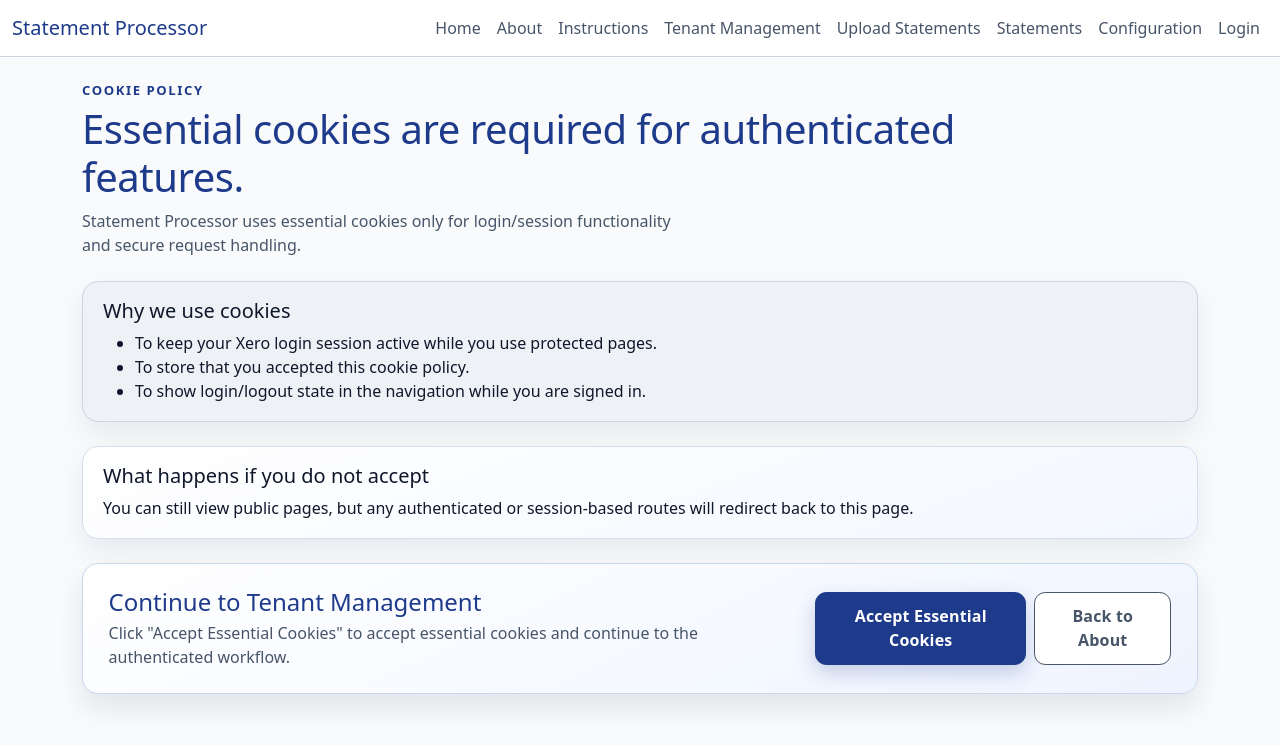
After one commit to olliesaull/statement-processor, a Flask app: page /cookies in a window 1280 px wide. The commit adds this page. Shown: the top 745 px of the page. Run offline with Flask 3, Linux system fonts and the light colour scheme; some libraries are stand-ins or nearby versions.

Commit message:
Added cookie logic

```diff
--- a/service/app.py
+++ b/service/app.py
@@ -31,7 +31,17 @@ from core.models import StatementItem
 from logger import logger
 from sync import check_load_required, sync_data
 from tenant_data_repository import TenantDataRepository, TenantStatus
-from utils.auth import active_tenant_required, block_when_loading, route_handler_logging, save_xero_oauth2_token, scope_str, xero_token_required
+from utils.auth import (
+    active_tenant_required,
+    block_when_loading,
+    clear_session_is_set_cookie,
+    has_cookie_consent,
+    route_handler_logging,
+    save_xero_oauth2_token,
+    scope_str,
+    set_session_is_set_cookie,
+    xero_token_required,
+)
 from utils.dynamo import (
     add_statement_to_table,
     delete_statement_data,
@@ -486,6 +496,13 @@ def instructions():
 def about():
     """Render the about page."""
     return render_template("about.html")
+
+
+@app.route("/cookies")
+@route_handler_logging
+def cookies():
+    """Render the cookie policy and consent page."""
+    return render_template("cookies.html")
 
 
 @app.route("/statements")
@@ -1560,6 +1577,10 @@ def configs():
 def login():
     """Start the Xero OAuth flow and redirect to the authorize URL."""
     logger.info("Login initiated")
+    if not has_cookie_consent():
+        logger.info("Login blocked; cookie consent missing")
+        return redirect(url_for("cookies"))
+
     if not CLIENT_ID or not CLIENT_SECRET:
         return "Missing XERO_CLIENT_ID or XERO_CLIENT_SECRET env vars", 500
 
@@ -1576,6 +1597,10 @@ def login():
 @route_handler_logging
 def callback():  # pylint: disable=too-many-return-statements
     """Handle the OAuth callback, validate tokens, and load tenant context."""
+    if not has_cookie_consent():
+        logger.info("OAuth callback blocked; cookie consent missing")
+        return redirect(url_for("cookies"))
+
     # Handle user-denied or error cases
     error = request.args.get("error")
     if error is not None:
@@ -1646,7 +1671,8 @@ def callback():  # pylint: disable=too-many-return-statements
         _set_active_tenant(None)
 
     logger.info("OAuth callback processed", tenants=len(tenants))
-    return redirect(url_for("tenant_management"))
+    response = redirect(url_for("tenant_management"))
+    return set_session_is_set_cookie(response)
 
 
 @app.route("/logout")
@@ -1655,7 +1681,8 @@ def logout():
     """Clear the session and return to the landing page."""
     logger.info("Logout requested", had_tenant=bool(session.get("xero_tenant_id")))
     session.clear()
-    return redirect(url_for("index"))
+    response = redirect(url_for("index"))
+    return clear_session_is_set_cookie(response)
 
 
 @app.route("/.well-known/<path:path>")
--- a/service/static/assets/js/main.js
+++ b/service/static/assets/js/main.js
@@ -3,7 +3,84 @@ const getCsrfToken = () => {
   return meta ? meta.getAttribute("content") : "";
 };
 
+const COOKIE_CONSENT_COOKIE_NAME = "cookie_consent";
+const SESSION_IS_SET_COOKIE_NAME = "session_is_set";
+const ONE_YEAR_SECONDS = 60 * 60 * 24 * 365;
 const NAVBAR_SCROLLED_CLASS = "navbar-scrolled";
+
+const getCookie = (cookieName) => {
+  const cookies = document.cookie ? document.cookie.split(";") : [];
+  for (const cookie of cookies) {
+    const [rawKey, ...rawValue] = cookie.split("=");
+    if ((rawKey || "").trim() === cookieName) {
+      return rawValue.join("=");
+    }
+  }
+  return "";
+};
+
+const setCookie = (cookieName, value, maxAgeSeconds) => {
+  document.cookie = `${cookieName}=${value}; path=/; max-age=${maxAgeSeconds}; SameSite=Lax`;
+};
+
+const clearCookie = (cookieName) => {
+  document.cookie = `${cookieName}=; path=/; max-age=0; SameSite=Lax`;
+};
+
+const updateNavbarAuthLink = () => {
+  const authLink = document.getElementById("nav-auth-link");
+  if (!authLink) return;
+
+  const hasConsent = getCookie(COOKIE_CONSENT_COOKIE_NAME) === "true";
+  const isSessionSet = hasConsent && getCookie(SESSION_IS_SET_COOKIE_NAME) === "true";
+  const loginHref = authLink.dataset.loginHref || "/login";
+  const logoutHref = authLink.dataset.logoutHref || "/logout";
+  const loginLabel = authLink.dataset.loginLabel || "Login";
+  const logoutLabel = authLink.dataset.logoutLabel || "Logout";
+
+  authLink.href = isSessionSet ? logoutHref : loginHref;
+  authLink.textContent = isSessionSet ? logoutLabel : loginLabel;
+  const isActive = window.location.pathname === (isSessionSet ? logoutHref : loginHref);
+  authLink.classList.toggle("active", isActive);
+};
+
+const setupCookieConsentButton = () => {
+  if (window.location.pathname !== "/cookies") return;
+  const consentButton = document.getElementById("cookie-accept-button");
+  if (!consentButton) return;
+
+  consentButton.addEventListener("click", (event) => {
+    event.preventDefault();
+    setCookie(COOKIE_CONSENT_COOKIE_NAME, "true", ONE_YEAR_SECONDS);
+    window.location.href = consentButton.href;
+  });
+};
+
+const redirectForUnauthorizedResponse = async (response, fallbackUrl) => {
+  if (response.redirected && response.url.includes("/login")) {
+    clearCookie(SESSION_IS_SET_COOKIE_NAME);
+    window.location.href = response.url;
+    return true;
+  }
+
+  if (response.status !== 401) {
+    return false;
+  }
+
+  clearCookie(SESSION_IS_SET_COOKIE_NAME);
+  try {
+    const payload = await response.clone().json();
+    if (payload && payload.error === "cookie_consent_required") {
+      window.location.href = payload.redirect || `${window.location.origin}/cookies`;
+      return true;
+    }
+  } catch (_error) {
+    // Ignore JSON parse errors and fall through to the default auth redirect.
+  }
+
+  window.location.href = fallbackUrl;
+  return true;
+};
 
 const updateNavbarScrollState = () => {
   const navbar = document.querySelector(".navbar");
@@ -14,6 +91,8 @@ const updateNavbarScrollState = () => {
 window.addEventListener("load", () => {
   updateNavbarScrollState();
   window.addEventListener("scroll", updateNavbarScrollState, { passive: true });
+  setupCookieConsentButton();
+  updateNavbarAuthLink();
 
   if (window.location.pathname === "/tenant_management") {
       // Event listeners to check for inactivity
@@ -104,13 +183,7 @@ async function handleSyncClick(button) {
       credentials: "same-origin",
     });
 
-    if (response.redirected && response.url.includes("/login")) {
-      window.location.href = response.url;
-      return;
-    }
-
-    if (response.status === 401) {
-      window.location.href = `${window.location.origin}/login`;
+    if (await redirectForUnauthorizedResponse(response, `${window.location.origin}/login`)) {
       return;
     }
 
@@ -177,13 +250,7 @@ async function callGetTenantStatusesAPI() {
 			},
 		});
 
-	if (response.redirected && response.url.includes("/login")) {
-		window.location.href = response.url;
-		return;
-	}
-
-	if (response.status === 401) {
-		window.location.href = `${baseUrl}/login`; // Force re-login
+		if (await redirectForUnauthorizedResponse(response, `${baseUrl}/login`)) {
 			return;
 		}
 
--- a/service/templates/about.html
+++ b/service/templates/about.html
@@ -2,7 +2,6 @@
 {% block title %}About Statement Processor{% endblock %}
 
 {% block content %}
-{% set is_authenticated = session.get('access_token') and session.get('xero_tenant_id') %}
 <div class="page-main">
   <header class="page-header">
     <p class="page-kicker mb-1">About</p>
@@ -107,8 +106,8 @@
       <p class="mb-0">Start now in Tenant Management, or follow the step-by-step guide first.</p>
     </div>
     <div class="d-flex flex-column flex-sm-row gap-2">
-      <a class="btn btn-primary home-btn home-btn-primary" href="{{ url_for('tenant_management') if is_authenticated else url_for('login') }}">
-        {{ "Open Tenant Management" if is_authenticated else "Login with Xero" }}
+      <a class="btn btn-primary home-btn home-btn-primary" href="{{ url_for('tenant_management') }}">
+        Open Tenant Management
       </a>
       <a class="btn btn-outline-secondary home-btn home-btn-secondary" href="{{ url_for('instructions') }}">View Step-By-Step Guide</a>
     </div>
--- a/service/templates/base.html
+++ b/service/templates/base.html
@@ -4,7 +4,9 @@
 <head>
     <meta charset="utf-8">
     <meta name="viewport" content="width=device-width, initial-scale=1">
+    {% if request.endpoint == "tenant_management" %}
     <meta name="csrf-token" content="{{ csrf_token() }}">
+    {% endif %}
     <title>{% block title %}Statement Processor{% endblock %}</title>
 
     <!-- ✅ Bootstrap CSS from official CDN -->
@@ -25,7 +27,6 @@
 
             <div class="collapse navbar-collapse" id="navbarNav">
                 <ul class="navbar-nav ms-auto">
-                    {% if session.get('access_token') and session.get('xero_tenant_id') %}
                     <li class="nav-item">
                         <a class="nav-link {% if request.endpoint == 'index' %}active{% endif %}"
                             href="{{ url_for('index') }}">Home</a>
@@ -55,19 +56,14 @@
                             href="{{ url_for('configs') }}">Configuration</a>
                     </li>
                     <li class="nav-item">
-                        <a class="nav-link {% if request.endpoint == 'logout' %}active{% endif %}"
-                            href="{{ url_for('logout') }}">Logout</a>
+                        <a id="nav-auth-link"
+                            class="nav-link {% if request.endpoint == 'login' %}active{% endif %}"
+                            href="{{ url_for('login') }}"
+                            data-login-href="{{ url_for('login') }}"
+                            data-logout-href="{{ url_for('logout') }}"
+                            data-login-label="Login"
+                            data-logout-label="Logout">Login</a>
                     </li>
-                    {% else %}
-                    <li class="nav-item">
-                        <a class="nav-link {% if request.endpoint == 'about' %}active{% endif %}"
-                            href="{{ url_for('about') }}">About</a>
-                    </li>
-                    <li class="nav-item">
-                        <a class="nav-link {% if request.endpoint == 'login' %}active{% endif %}"
-                            href="{{ url_for('login') }}">Login</a>
-                    </li>
-                    {% endif %}
                 </ul>
             </div>
         </div>
--- /dev/null
+++ b/service/templates/cookies.html
@@ -0,0 +1,41 @@
+{% extends "base.html" %}
+{% block title %}Cookie Policy | Statement Processor{% endblock %}
+
+{% block content %}
+<div class="page-main">
+  <header class="page-header">
+    <p class="page-kicker mb-1">Cookie Policy</p>
+    <h1 class="mb-2">Essential cookies are required for authenticated features.</h1>
+    <p class="page-subtitle mb-0">
+      Statement Processor uses essential cookies only for login/session functionality and secure request handling.
+    </p>
+  </header>
+
+  <section class="page-panel page-panel-muted mb-4">
+    <h2 class="h5 mb-2">Why we use cookies</h2>
+    <ul class="mb-0">
+      <li>To keep your Xero login session active while you use protected pages.</li>
+      <li>To store that you accepted this cookie policy.</li>
+      <li>To show login/logout state in the navigation while you are signed in.</li>
+    </ul>
+  </section>
+
+  <section class="page-panel mb-4">
+    <h2 class="h5 mb-2">What happens if you do not accept</h2>
+    <p class="mb-0">
+      You can still view public pages, but any authenticated or session-based routes will redirect back to this page.
+    </p>
+  </section>
+
+  <section class="home-cta-panel">
+    <div>
+      <h2 class="h4 mb-1">Continue to Tenant Management</h2>
+      <p class="mb-0">Click "Accept Essential Cookies" to accept essential cookies and continue to the authenticated workflow.</p>
+    </div>
+    <div class="d-flex flex-column flex-sm-row gap-2">
+      <a id="cookie-accept-button" class="btn btn-primary home-btn home-btn-primary" href="{{ url_for('tenant_management') }}">Accept Essential Cookies</a>
+      <a class="btn btn-outline-secondary home-btn home-btn-secondary" href="{{ url_for('about') }}">Back to About</a>
+    </div>
+  </section>
+</div>
+{% endblock %}
```
Also changed, not shown: service/templates/index.html (+4 -5 lines), service/utils/auth.py (+68 -7 lines), README.md. Lines whose indentation alone changed are shown as unchanged.
